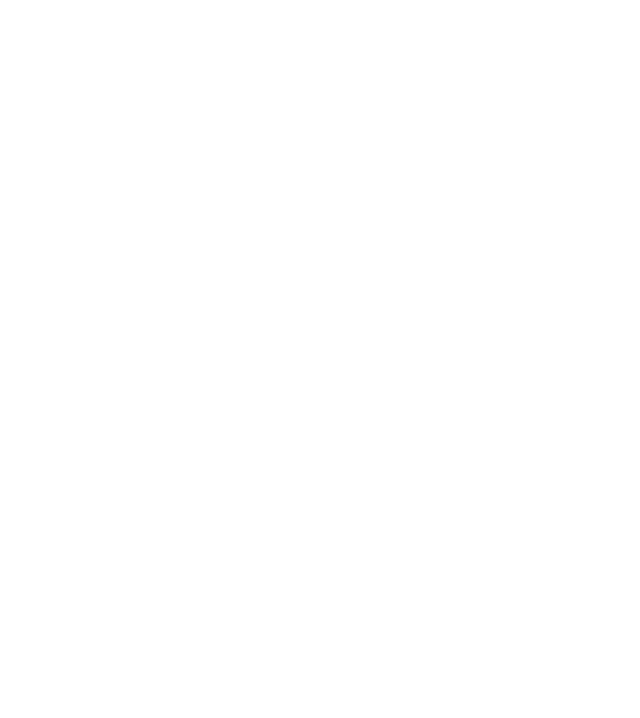
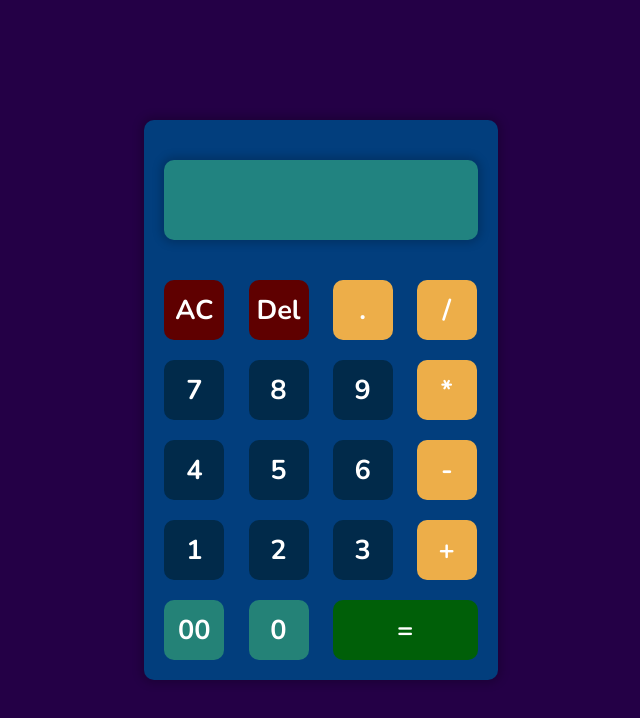
Before and after one commit to matineno/mini-calculator, a plain HTML site: page index.html in a window 1280 px wide. Shown: the whole page, without its empty margins (319-959 px from the left). Drawn offline with nearby package versions, Linux system fonts and the light colour scheme.

Commit message:
all-codes
all codes written for html css and javascript unmodified

```diff
--- /dev/null
+++ b/assets/script/index.js
@@ -0,0 +1,19 @@
+document.addEventListener('DOMContentLoaded', function() {
+    const display = document.querySelector('[name="display"]');
+    const buttons = document.querySelectorAll('input[type="button"]');
+
+    buttons.forEach(button => {
+        button.addEventListener('click', function() {
+            const value = this.value;
+            if (value === 'AC') {
+                display.value = '';
+            } else if (value === 'Del') {
+                display.value = display.value.slice(0, -1);
+            } else if (value === '=') {
+                display.value = eval(display.value);
+            } else {
+                display.value += value;
+            }
+        });
+    });
+});
--- a/assets/style/index.css
+++ b/assets/style/index.css
@@ -0,0 +1,97 @@
+@import url('https://fonts.googleapis.com/css2?family=Nunito:wght@200;300;400;500;600;700;800;900;1000&display=swap');
+
+:root {
+    --main-font: 'Nunito', sans-serif;
+    --primary-color: #240046;
+    --secondary-color: #023e7d;
+    --button-bg-color: #012a4a;
+    --display-bg-color: #218380;
+    --equal-button-color: #005f08;
+    --clear-button-color: #5f0000;
+    --hover-shadow-color: #00000025;
+}
+
+* {
+    margin: 0;
+    padding: 0;
+    box-sizing: border-box;
+    user-select: none;
+    font-family: var(--main-font);
+}
+
+body {
+    height: 100vh;
+    background: var(--primary-color);
+    display: grid;
+}
+
+.container {
+    width: 100%;
+    height: 100%;
+    display: flex;
+    justify-content: center;
+    align-items: center;
+}
+
+.calculator {
+    background: var(--secondary-color);
+    padding: 10px;
+    box-shadow: 0 0 10px 3px rgba(0, 0, 0, 0.219);
+    border-radius: 10px;
+}
+
+.calculator form input {
+    border: 0;
+    outline: 0;
+    width: 60px;
+    height: 60px;
+    border-radius: 10px;
+    font-weight: 700;
+    font-size: 1.7em;
+    color: white;
+    cursor: pointer;
+    margin: 10px;
+}
+
+.calculator form input.NumpadBtns {
+    background: var(--button-bg-color);
+}
+
+form .display {
+    display: flex;
+    justify-content: flex-end;
+    margin: 20px 0;
+}
+
+form .display input {
+    text-align: right;
+    flex: 2;
+    font-size: 45px;
+    padding: 20px;
+    background: var(--display-bg-color);
+    box-shadow: 0 0 10px 3px #00000033;
+    height: 80px;
+    color: white;
+}
+
+form input.equal {
+    width: 145px;
+    background: var(--equal-button-color);
+}
+
+form input.ac,
+form input.del {
+    background: var(--clear-button-color);
+}
+
+.symbols {
+    background-color: #edae49;
+}
+
+.special {
+    background: #248277;
+}
+
+.calculator form input:hover {
+    box-shadow: 0 0 5px 3px var(--hover-shadow-color);
+}
--- a/index.html
+++ b/index.html
@@ -6,12 +6,50 @@
       <meta name ="author" content = "Graceful legs Corporation, Online Sales Dept.">
       <meta name = "description" content = "Graceful legs Corporation">
       <meta name = "kewywords" content ="Shoes, sneakes, footwear, boots, buy, shop, nike, adidas, yeezies, sketchers">
-      <title>Graceful legs</title>
+      <title>Mini Calculator</title>
       <link rel="stylesheet" href="assets/style/index.css">
       <link rel="icon" type="image/x-icon" href="./assets/media/favicon.png">
       <script src="https://kit.fontawesome.com/f63793188b.js" crossorigin="anonymous"></script>
+      <script src="assets/script/index.js" defer></script>
   </head>
   <body>
-
+    <div class="container">
+        <div class="calculator">
+            <form>
+                <div class="display">
+                    <input type="text" name="display" disabled>
+                </div>
+                <div>
+                    <input type="button" value="AC" class="ac">
+                    <input type="button" class="del" value="Del">
+                    <input type="button" class="symbols" value=".">
+                    <input type="button" class="symbols" value="/">
+                </div>
+                <div>
+                    <input type="button" class="NumpadBtns" value="7">
+                    <input type="button" class="NumpadBtns" value="8">
+                    <input type="button" class="NumpadBtns" value="9">
+                    <input type="button" class="symbols" value="*">
+                </div>
+                <div>
+                    <input type="button" class="NumpadBtns" value="4">
+                    <input type="button" class="NumpadBtns" value="5">
+                    <input type="button" class="NumpadBtns" value="6">
+                    <input type="button" class="symbols" value="-">
+                </div>
+                <div>
+                    <input type="button" class="NumpadBtns" value="1">
+                    <input type="button" class="NumpadBtns" value="2">
+                    <input type="button" class="NumpadBtns" value="3">
+                    <input type="button" class="symbols" value="+">
+                </div>
+                <div>
+                    <input type="button" class="special" value="00">
+                    <input type="button" class="special" value="0">
+                    <input type="button" value="=" class="equal">
+                </div>
+            </form>
+        </div>
+    </div>
   </body>
 </html>
```
Also changed, not shown: 1 other file.
